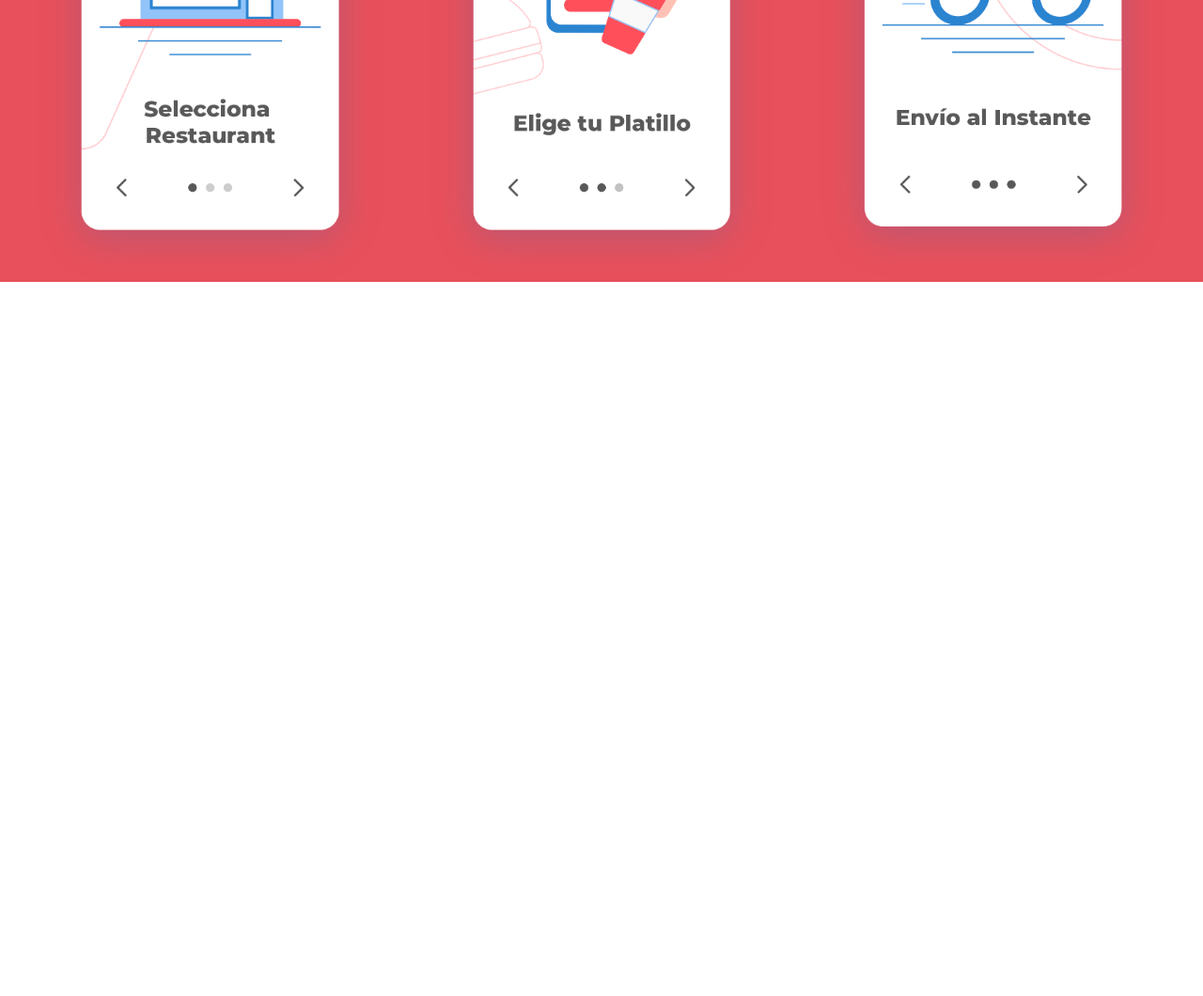
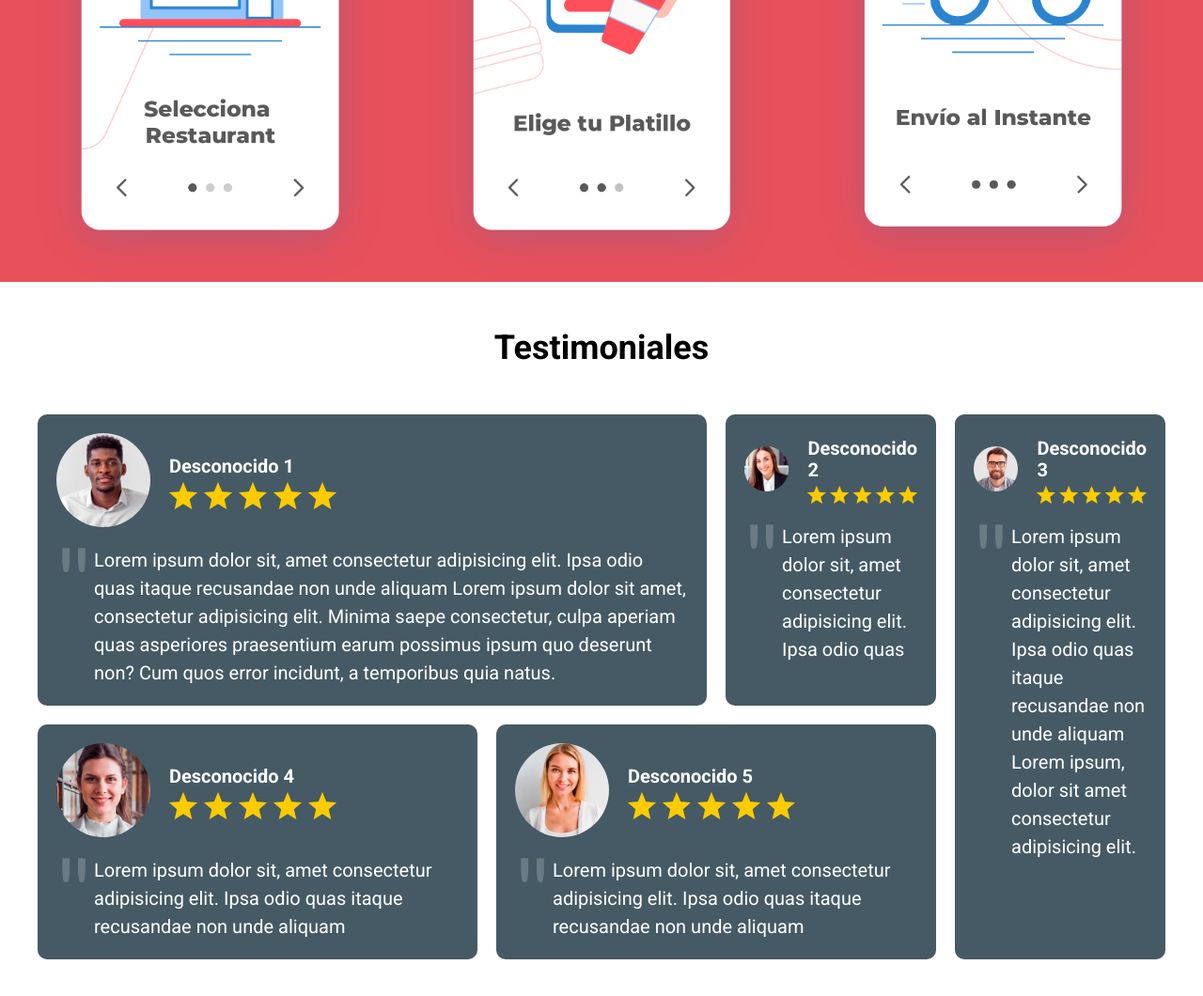
Before and after one commit to AxceleratorR2/delivery-page, a website: page index.html in a window 1280 px wide. Shown: the part 1465-2525 px from the top of the page at 94% size. Before the commit the page ends 1765 px from the top, so only its background shows below. Drawn offline with Linux system fonts and the light colour scheme.

Commit message:
Creando la seccion de testimoniales

```diff
--- a/index.html
+++ b/index.html
@@ -107,5 +107,140 @@
         </div>
       </div>
     </section>
+
+    <section class="contenedor testimoniales">
+      <h2 class="testimoniales__heading text-center">Testimoniales</h2>
+
+      <div class="testimoniales__grid">
+        <div class="testimonial">
+          <header class="testimonial__header">
+            <img
+              src="build/img/testimonial1.jpg"
+              alt="imagen testimonial"
+              class="testimonial__imagen"
+            />
+
+            <div class="testimonial__info">
+              <p class="testimonial__autor">Desconocido 1</p>
+              <img
+                src="build/img/estrellas.png"
+                alt="imagen estrellas"
+                class="testimonial__score"
+              />
+            </div>
+          </header>
+
+          <blockquote class="testimonial__cita">
+            Lorem ipsum dolor sit, amet consectetur adipisicing elit. Ipsa odio
+            quas itaque recusandae non unde aliquam Lorem ipsum dolor sit amet,
+            consectetur adipisicing elit. Minima saepe consectetur, culpa
+            aperiam quas asperiores praesentium earum possimus ipsum quo
+            deserunt non? Cum quos error incidunt, a temporibus quia natus.
+          </blockquote>
+          <!--div testimonial-->
+        </div>
+
+        <div class="testimonial">
+          <header class="testimonial__header">
+            <img
+              src="build/img/testimonial2.jpg"
+              alt="imagen testimonial"
+              class="testimonial__imagen"
+            />
+
+            <div class="testimonial__info">
+              <p class="testimonial__autor">Desconocido 2</p>
+              <img
+                src="build/img/estrellas.png"
+                alt="imagen estrellas"
+                class="testimonial__score"
+              />
+            </div>
+          </header>
+
+          <blockquote class="testimonial__cita">
+            Lorem ipsum dolor sit, amet consectetur adipisicing elit. Ipsa odio
+            quas
+          </blockquote>
+          <!--div testimonial-->
+        </div>
+
+        <div class="testimonial">
+          <header class="testimonial__header">
+            <img
+              src="build/img/testimonial3.jpg"
+              alt="imagen testimonial"
+              class="testimonial__imagen"
+            />
+
+            <div class="testimonial__info">
+              <p class="testimonial__autor">Desconocido 3</p>
+              <img
+                src="build/img/estrellas.png"
+                alt="imagen estrellas"
+                class="testimonial__score"
+              />
+            </div>
+          </header>
+
+          <blockquote class="testimonial__cita">
+            Lorem ipsum dolor sit, amet consectetur adipisicing elit. Ipsa odio
+            quas itaque recusandae non unde aliquam Lorem ipsum, dolor sit amet
+            consectetur adipisicing elit.
+          </blockquote>
+          <!--div testimonial-->
+        </div>
+
+        <div class="testimonial">
+          <header class="testimonial__header">
+            <img
+              src="build/img/testimonial4.jpg"
+              alt="imagen testimonial"
+              class="testimonial__imagen"
+            />
+
+            <div class="testimonial__info">
+              <p class="testimonial__autor">Desconocido 4</p>
+              <img
+                src="build/img/estrellas.png"
+                alt="imagen estrellas"
+                class="testimonial__score"
+              />
+            </div>
+          </header>
+
+          <blockquote class="testimonial__cita">
+            Lorem ipsum dolor sit, amet consectetur adipisicing elit. Ipsa odio
+            quas itaque recusandae non unde aliquam
+          </blockquote>
+          <!--div testimonial-->
+        </div>
+
+        <div class="testimonial">
+          <header class="testimonial__header">
+            <img
+              src="build/img/testimonial5.jpg"
+              alt="imagen testimonial"
+              class="testimonial__imagen"
+            />
+
+            <div class="testimonial__info">
+              <p class="testimonial__autor">Desconocido 5</p>
+              <img
+                src="build/img/estrellas.png"
+                alt="imagen estrellas"
+                class="testimonial__score"
+              />
+            </div>
+          </header>
+
+          <blockquote class="testimonial__cita">
+            Lorem ipsum dolor sit, amet consectetur adipisicing elit. Ipsa odio
+            quas itaque recusandae non unde aliquam
+          </blockquote>
+          <!--div testimonial-->
+        </div>
+      </div>
+    </section>
   </body>
 </html>
--- a/src/scss/layout/_index.scss
+++ b/src/scss/layout/_index.scss
@@ -2,3 +2,4 @@
 @forward "nav";
 @forward "formulario";
 @forward "pasos";
+@forward "testimoniales";
--- a/src/scss/layout/_pasos.scss
+++ b/src/scss/layout/_pasos.scss
@@ -11,9 +11,6 @@
       font-size: 1.8rem;
       display: block;
     }
-  }
-
-  &__wave {
   }
 
   &__contenido {
--- /dev/null
+++ b/src/scss/layout/_testimoniales.scss
@@ -0,0 +1,81 @@
+@use "base/variables" as v;
+@use "base/mixins" as m;
+
+.testimoniales {
+  padding: v.$separacion 0;
+
+  &__grid {
+    @include m.tablet {
+      @include m.grid(5, 2rem);
+    }
+  }
+}
+
+.testimonial {
+  background-color: v.$secundario;
+  border-radius: 1rem;
+  color: v.$blanco;
+  padding: 2rem;
+  margin-bottom: 2rem;
+
+  &:last-of-type {
+    margin-bottom: 0;
+  }
+
+  @include m.tablet {
+    margin-bottom: 0;
+    &:nth-child(1) {
+      grid-column: 1 / 4;
+    }
+
+    &:nth-child(3) {
+      grid-column: 5 / 6;
+      grid-row: 1 / 3;
+    }
+
+    &:nth-child(4) {
+      grid-column: 1 / 3;
+    }
+
+    &:nth-child(5) {
+      grid-column: 3 / 5;
+    }
+  }
+
+  &__header {
+    display: flex;
+    gap: 2rem;
+    align-items: center;
+  }
+
+  &__imagen {
+    flex-basis: 10rem;
+    border-radius: 50%;
+    overflow: hidden;
+  }
+
+  &__autor {
+    color: v.$blanco;
+    font-weight: bold;
+    margin: 0.5rem 0;
+  }
+
+  &__cita {
+    font-size: 2rem;
+    line-height: 1.5;
+    margin: 2rem 0 0 0;
+    padding-left: 4rem;
+    position: relative;
+
+    &::before {
+      content: ' " ';
+      font-size: 10rem;
+      position: absolute;
+      top: -4rem;
+      left: 0;
+      opacity: 0.2;
+      font-family: "Trebuchet MS", "Lucida Sans Unicode", "Lucida Grande",
+        "Lucida Sans", Arial, sans-serif;
+    }
+  }
+}
```
Also changed, not shown: build/css/app.css.
